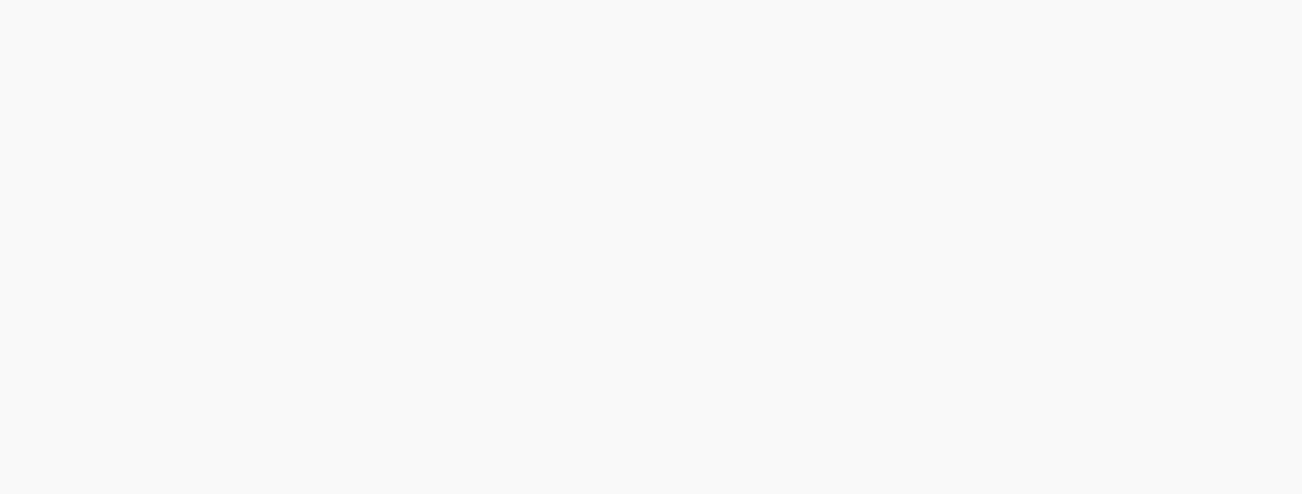
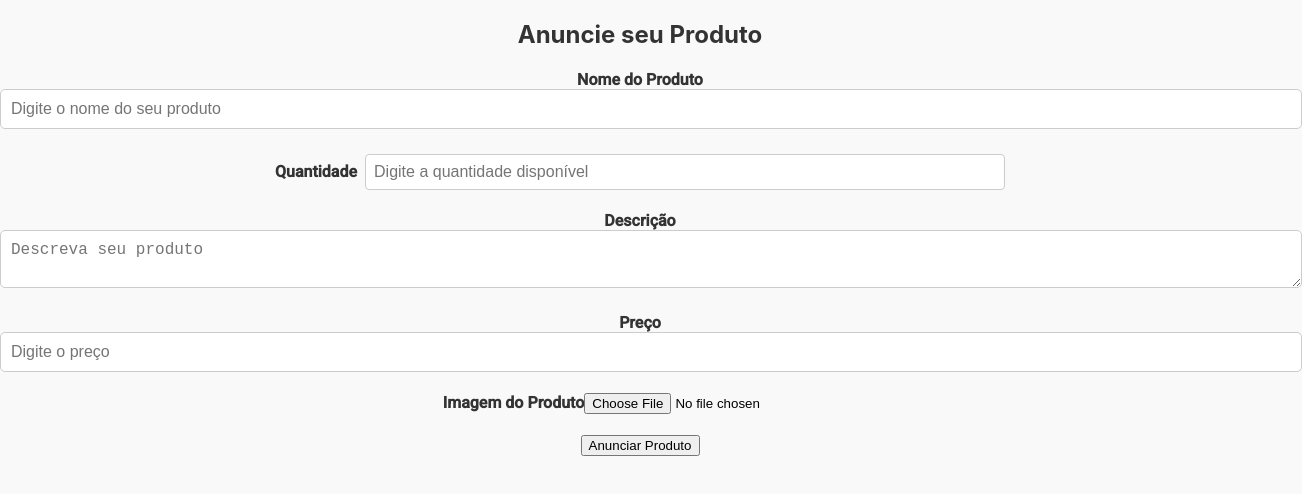
Before and after one commit to jorgesilva2407/TP01_ES, a React (Create React App) app in the folder fast-trade/: page /venda in a window 1280 px wide. Before the commit this address had no page. Shown: the top 494 px of the page, 1302 px wide, since content can reach past the window. Built offline with nearby package versions, Linux system fonts and the light colour scheme.

Commit message:
Versão inicial da pagina de venda

```diff
--- a/fast-trade/src/App.js
+++ b/fast-trade/src/App.js
@@ -6,6 +6,7 @@ import Register from './components/Register';
 import Login from './components/Login';
 import UserAccount from './components/UserAccount';
 import Chat from './components/Chat';
+import Venda from './components/Venda';
 
 function App() {
 
@@ -21,6 +22,8 @@ function App() {
           <Route path="/login" element={<Login/>} />
           <Route path="/minhaconta" element={<UserAccount/>} />
           <Route path="/chat" element={<Chat/>} />
+          <Route path="/venda" element={<Venda/>} />
+
 
         </Routes>
       </Router>
--- a/fast-trade/src/components/Home.jsx
+++ b/fast-trade/src/components/Home.jsx
@@ -13,17 +13,17 @@ const Home = () => {
   // State to store the best-selling products
 
 
-  // useEffect(() => {
-  //   // Retrieve the username from local storage
-  //   const storedUsername = localStorage.getItem('name');
+  useEffect(() => {
+    // Retrieve the username from local storage
+    const storedUsername = localStorage.getItem('name');
 
-  //   // Check if the username is set and log it
-  //   if (storedUsername) {
-  //     console.log('name in local storage:', storedUsername);
-  //   } else {
-  //     console.log('name not found in local storage');
-  //   }
-  // }, []);
+    // Check if the username is set and log it
+    if (storedUsername) {
+      console.log('name in local storage:', storedUsername);
+    } else {
+      console.log('name not found in local storage');
+    }
+  }, []);
 
   return (
     <Provider>
--- a/fast-trade/src/components/Login.jsx
+++ b/fast-trade/src/components/Login.jsx
@@ -44,6 +44,7 @@ function Login() {
         localStorage.setItem('email', values.email);
         localStorage.setItem('name', response.data.name);
         localStorage.setItem('password', values.password);
+        localStorage.setItem('user_id', response.data.user_id)
 
         // window.location.reload();
 
--- a/fast-trade/src/components/LoginValidation.jsx
+++ b/fast-trade/src/components/LoginValidation.jsx
@@ -4,7 +4,7 @@ function Validation(values) {
 
     const email_pattern = /^[^\s@]+@[^\s@]+\.[^\s@]+$/
 
-    const password_pattern = /^(?=.*\d)(?=.*[a-z])(?=.*[A-Z])[a-zA-Z0-9]{8,}$/
+    const password_pattern = /^(?=.*\d)(?=.*[a-z])(?=.*[A-Z])[0-9a-zA-Z]{8,}$/
 
     if(values.email === ""){
         error.email = "O email deve ser preenchido"
--- a/fast-trade/src/components/Register.jsx
+++ b/fast-trade/src/components/Register.jsx
@@ -27,19 +27,27 @@ function Register() {
 
     if (errors.email === "" && errors.name === "" && errors.password === "") {
 
+      const username = values.name;
+      const secret = values.password;
+      const email = values.email;
+      const first_name = '';
+      const last_name = '';
+
       try {
 
          // register the user in the API
-         axios.post(
+        const r = await axios.post(
           "https://api.chatengine.io/users/",
-          {'username': values.email, 'secret': values.password}, // Body object
-          {'headers': {'Private-Key': 'b997bb5c-23c9-47bb-8b69-722c4a8d304b'}} // Headers object
-        );
+          {username, secret, email, first_name, last_name}, // Body object
+          {'headers': {"Private-Key": "b997bb5c-23c9-47bb-8b69-722c4a8d304b"}} // Headers object
+        ).then((response) =>{
+           console.log(response)})
+        .catch((error) => console.log("Sign up error", error));
 
 
         // Step 1: Register the user in the backend
         await axios.post('http://localhost:3301/register', values)
-        .then( res => {
+        .then( response => {
           // If everything is successful, navigate to the login page
           navigate('/login');
         })
--- /dev/null
+++ b/fast-trade/src/components/Venda.jsx
@@ -0,0 +1,119 @@
+// Venda.jsx
+
+import React, { useState } from "react";
+import { Link, useNavigate} from "react-router-dom";
+import axios from "axios";
+import Validation from "./VendaValidation";
+
+import '../styles/Venda.css';
+
+function Venda() {
+  const [values, setValues] = useState({
+
+    quantity: '',
+    product_owner_id: '',
+    product_name: '',
+    description: '',
+    price: '',
+    image: null
+
+  });
+
+  values.product_owner_id = localStorage.getItem("user_id")
+
+  const navigate= useNavigate();
+
+  const [errors, setErrors] = useState({});
+
+
+  const handleInput = (event) => {
+
+
+    setValues(prev => ({ ...prev, [event.target.name]: event.target.value }));
+
+    //  // For the file input
+    //  if (event.target.name === 'image') {
+    //   setValues(prev => ({ ...prev, image: event.target.files[0] }));
+    // }
+
+  };
+
+  const handleSubmit = (event) => {
+    event.preventDefault();
+    setErrors(Validation(values));
+
+    console.log(values)
+
+
+    if (errors.product_name === "" && errors.description === "" && errors.price === ""
+    && errors.quantity === "") {
+
+      // Assuming you have an endpoint for posting product announcements
+      axios.post('http://localhost:3301/announce-product', values
+      )
+        .then(res => {
+          // Handle successful product announcement
+          console.log("Product announced successfully");
+        })
+        .catch(err => {
+          // Handle errors
+          console.error("Error announcing product:", err);
+        });
+
+        navigate('/');
+    }
+    else
+      console.log("Erro ao adicionar produto")
+  };
+
+  return (
+    <div className="venda-page">
+      <div className="venda-box">
+        <h2>Anuncie seu Produto</h2>
+        <form action="" onSubmit={handleSubmit}>
+
+          <div className="input-section">
+            <label htmlFor="product_name"><strong>Nome do Produto</strong></label>
+            <input className="input-box" type="text" placeholder="Digite o nome do seu produto" name="product_name" onChange={handleInput} />
+            {errors.product_name && <span className="text-danger">{errors.product_name}</span>}
+          </div>
+
+          <div className="input-section">
+            <label htmlFor="quantity"><strong>Quantidade</strong></label>
+            <input className="input-box" type="number" placeholder="Digite a quantidade disponível" name="quantity" onChange={handleInput} />
+            {errors.quantity && <span className="text-danger">{errors.quantity}</span>}
+          </div>
+
+
+
+          <div className="input-section">
+            <label htmlFor="description"><strong>Descrição</strong></label>
+            <textarea className="input-box" placeholder="Descreva seu produto" name="description" onChange={handleInput} />
+            {errors.description && <span className="text-danger">{errors.description}</span>}
+          </div>
+
+          <div className="input-section">
+            <label htmlFor="price"><strong>Preço</strong></label>
+
+            <input className="input-box" type="text" inputMode="decimal" step="0.01"
+            pattern="^\d+(\.\d{0,2})?$" placeholder="Digite o preço" name="price" onChange={handleInput} />
+            {errors.price && <span className="text-danger">{errors.price}</span>}
+          </div>
+
+          <div className="input-section">
+            <label htmlFor="image"><strong>Imagem do Produto</strong></label>
+            <input type="file" accept="image/*" name="image" onChange={handleInput} />
+          </div>
+
+
+
+          <button className="venda-button" type="submit">Anunciar Produto</button>
+
+
+        </form>
+      </div>
+    </div>
+  );
+}
+
+export default Venda;
--- /dev/null
+++ b/fast-trade/src/components/VendaValidation.jsx
@@ -0,0 +1,44 @@
+function Validation(values) {
+
+    let error = {};
+
+
+    if (values.product_name === "") {
+      error.product_name = "O nome do produto é obrigatório.";
+    }
+    else {
+      error.product_name = ""
+    }
+
+    if (values.quantity === "") {
+      error.quantity = "A quantidade é obrigatória.";
+    }
+
+    else if(parseInt(values.quantity, 10) <= 0) {
+      error.quantity = "Quantidade inválida.";
+    }
+
+    else {
+      error.quantity = ""
+    }
+
+    if (values.description === "") {
+      error.description = "A descrição do produto é obrigatória.";
+    }
+
+    else {
+      error.description = ""
+    }
+
+    if (values.price === "") {
+      error.price = "O preço é obrigatório.";
+    }
+
+    else {
+      error.price = ""
+    }
+
+    return error;
+  };
+
+export default Validation;
```
Also changed, not shown: fast-trade/src/styles/Venda.css (added), 1 other file (tests, documents, lock files or other folders).
